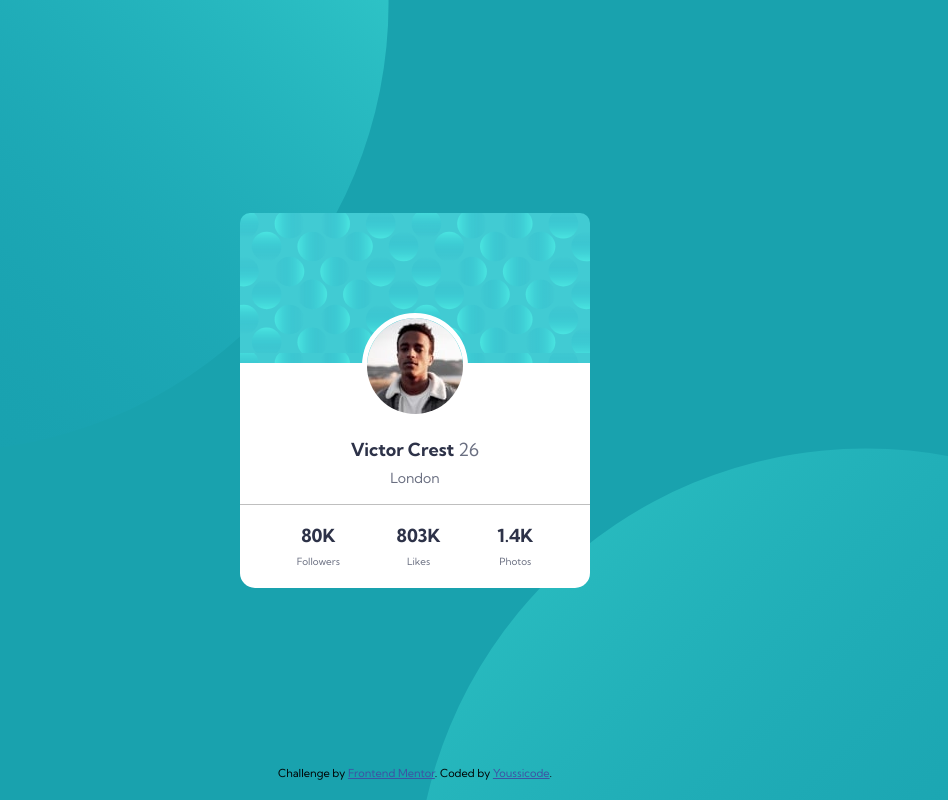
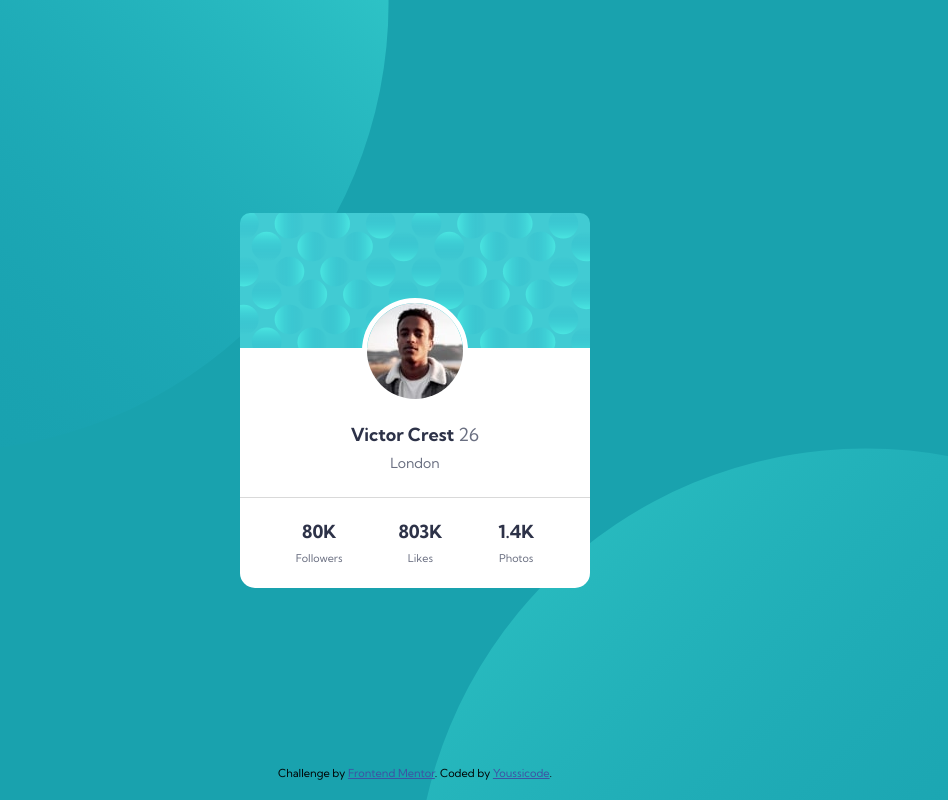
Before and after one commit to youssicode/Profile-Card-Component, a plain HTML site: page index.html in a window 1280 px wide. Shown: the whole page, without its empty margins (225-1173 px from the left). Drawn offline with Linux system fonts and the light colour scheme.

Commit message:
First Submit With Terminal

```diff
--- a/css/style.css
+++ b/css/style.css
@@ -35,15 +35,15 @@ body {
 
 .top-card {
   border-radius: 10px 10px 0px 0px;
-  height: 40%;
+  height: 36%;
   background-image: url(../images/bg-pattern-card.svg);
   /* in case the browser couldn't download the background image */
   background-color: hsl(185, 75%, 39%, 0.7);
 }
 
 .middle-card {
-  height: 38%;
-  border-bottom: 1px solid hsl(0, 0%, 75%);
+  height: 40%;
+  border-bottom: 1px solid hsl(0, 0%, 85%);
 }
 
 .middle-card .photo {
@@ -56,7 +56,7 @@ body {
 }
 .bottom-card {
   border-radius: 0px 0px 10px 10px;
-  height: 22%;
+  height: 24%;
   /* layout the bottom-card */
   display: flex;
   justify-content: space-evenly;
@@ -64,7 +64,7 @@ body {
 }
 
 .stats {
-  font-size: 12px;
+  font-size: 13px;
 }
 h3 {
   font-size: 18px;
--- a/index.html
+++ b/index.html
@@ -15,7 +15,7 @@
       <div class="top-card">
       </div>
       <div class="middle-card">
-        <img src="images/image-victor.jpg" class="photo"/>
+        <img src="images/image-victor.jpg" alt="Profile photo" class="photo"/>
         <h3>Victor Crest <span class="gray-color">26</span></h3>
         <h4 class="gray-color">London</h4>
       </div>
```
